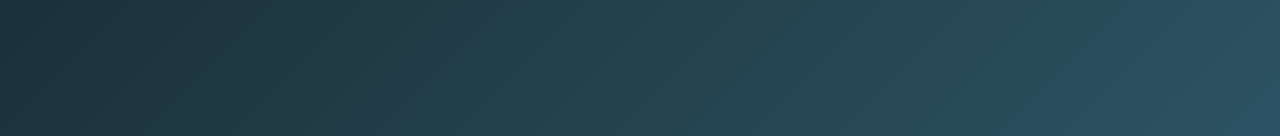
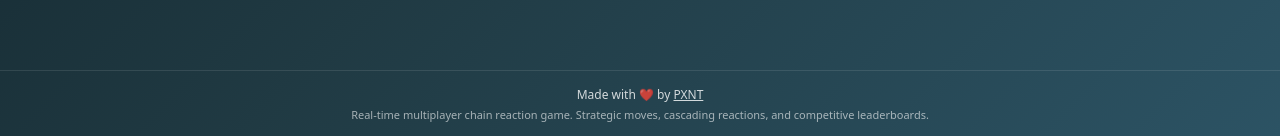
Before and after one commit to pxnt/chain-reaction, a Vue app in the folder fe/: page / in a window 1280 px wide. Shown: the part 661-797 px from the top of the page. Built offline with nearby package versions, Linux system fonts and the light colour scheme; no server answers.

Commit message:
chore: added footer

```diff
--- a/fe/index.html
+++ b/fe/index.html
@@ -5,6 +5,7 @@
     <link rel="icon" type="image/webp" href="./src/assets/logo.webp" />
     <meta name="viewport" content="width=device-width, initial-scale=1.0" />
     <title>Chain Reaction</title>
+    <meta name="description" content="Real-time multiplayer chain reaction game. Strategic moves, cascading reactions, and competitive leaderboards." />
   </head>
   <body>
     <div id="app"></div>
--- a/fe/src/components/Modals/Lobby/RoomInfo.vue
+++ b/fe/src/components/Modals/Lobby/RoomInfo.vue
@@ -31,7 +31,6 @@
 import { computed } from 'vue';
 import useRoom from '~/store/room';
 import { POSITION, useToast } from 'vue-toastification';
-import { BaseEnvURLConfig } from '~/config/BaseURLs';
 
 const $room = useRoom();
 const toast = useToast();
--- a/fe/src/layouts/global.vue
+++ b/fe/src/layouts/global.vue
@@ -1,10 +1,34 @@
 <template>
-  <main class="grid w-full h-screen overflow-hidden">
+  <main class="grid w-full h-full min-h-screen overflow-hidden">
     <Header class="header" />
-    <div class="body overflow-hidden">
+    <div class="body">
       <RouterView :key="route.path" />
     </div>
     <PlayerRemovedModal v-if="$modal.showPlayerRemoved" @close="closePlayerRemovedModal" />
+    <!-- footer -->
+    <footer
+      class="footer w-full px-4 py-4 text-center text-white/80 border-t border-white/10"
+      role="contentinfo"
+      aria-label="Site footer"
+      itemscope
+      itemtype="https://schema.org/Organization"
+    >
+      <meta itemprop="name" content="Chain Reaction" />
+      <p class="text-xs">
+        Made with <span aria-label="love" role="img">❤️</span>
+        by
+        <a
+          href="https://pxnt.me"
+          target="_blank"
+          rel="noopener noreferrer author"
+          class="underline hover:no-underline"
+          itemprop="url"
+        >PXNT</a>
+      </p>
+      <p class="mt-1 text-[11px] text-white/60">
+        Real-time multiplayer chain reaction game. Strategic moves, cascading reactions, and competitive leaderboards.
+      </p>
+    </footer>
   </main>
 </template>
 
@@ -27,17 +51,22 @@ function closePlayerRemovedModal() {
 main {
   // background: radial-gradient(ellipse, #564a42, #463d36 70%, #37302b), #37302b;
   background: linear-gradient(135deg, var(--bg1), var(--bg2), var(--bg3));
-  grid-template-rows: max-content;
+  grid-template-rows: max-content 1fr max-content;
   grid-template-areas:
       "header"
-      "body";
+      "body"
+      "footer";
 }
 
 .header {
   grid-area: header;
 }
 
-.bodt {
+.body {
   grid-area: body;
 }
+
+.footer {
+  grid-area: footer;
+}
 </style>
```
